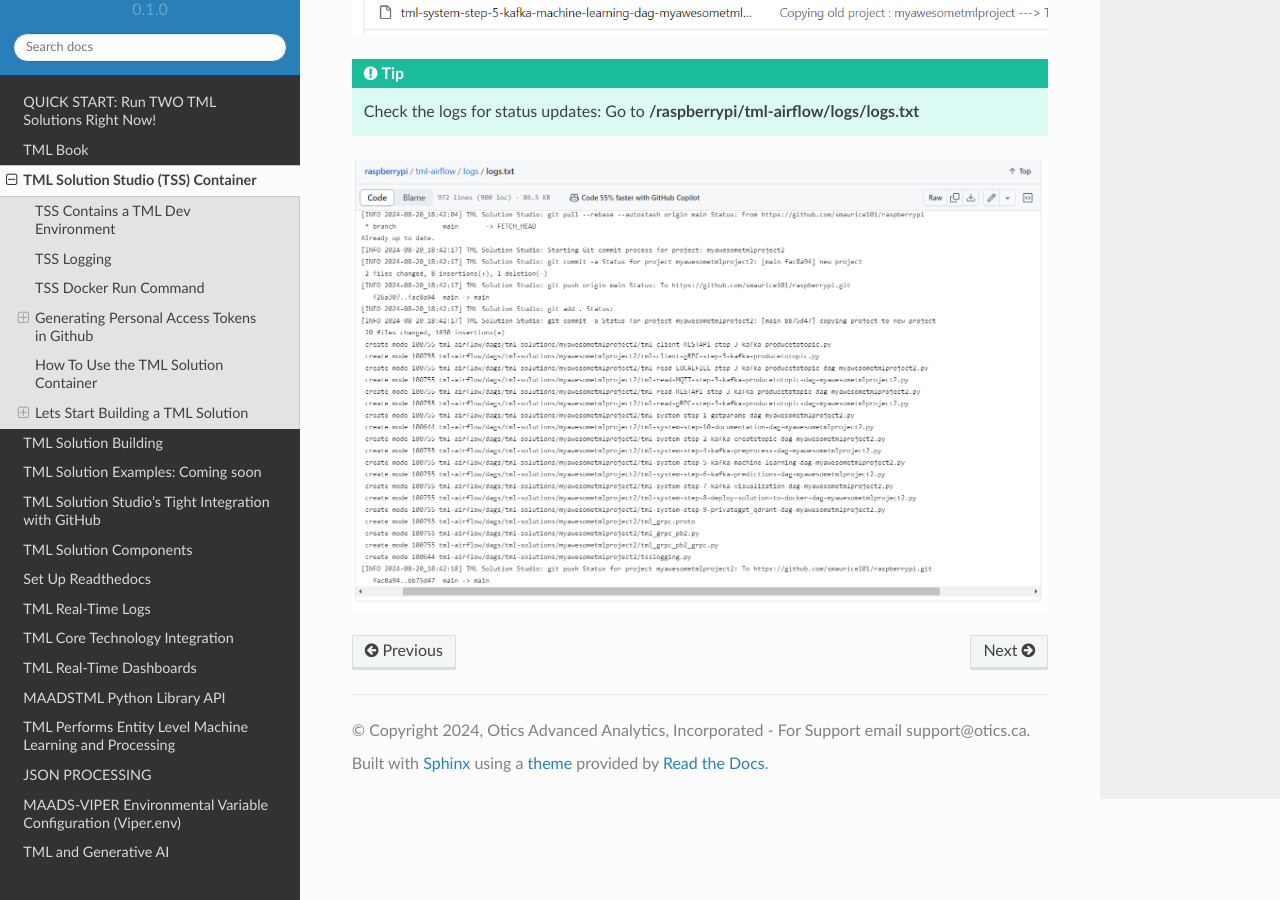
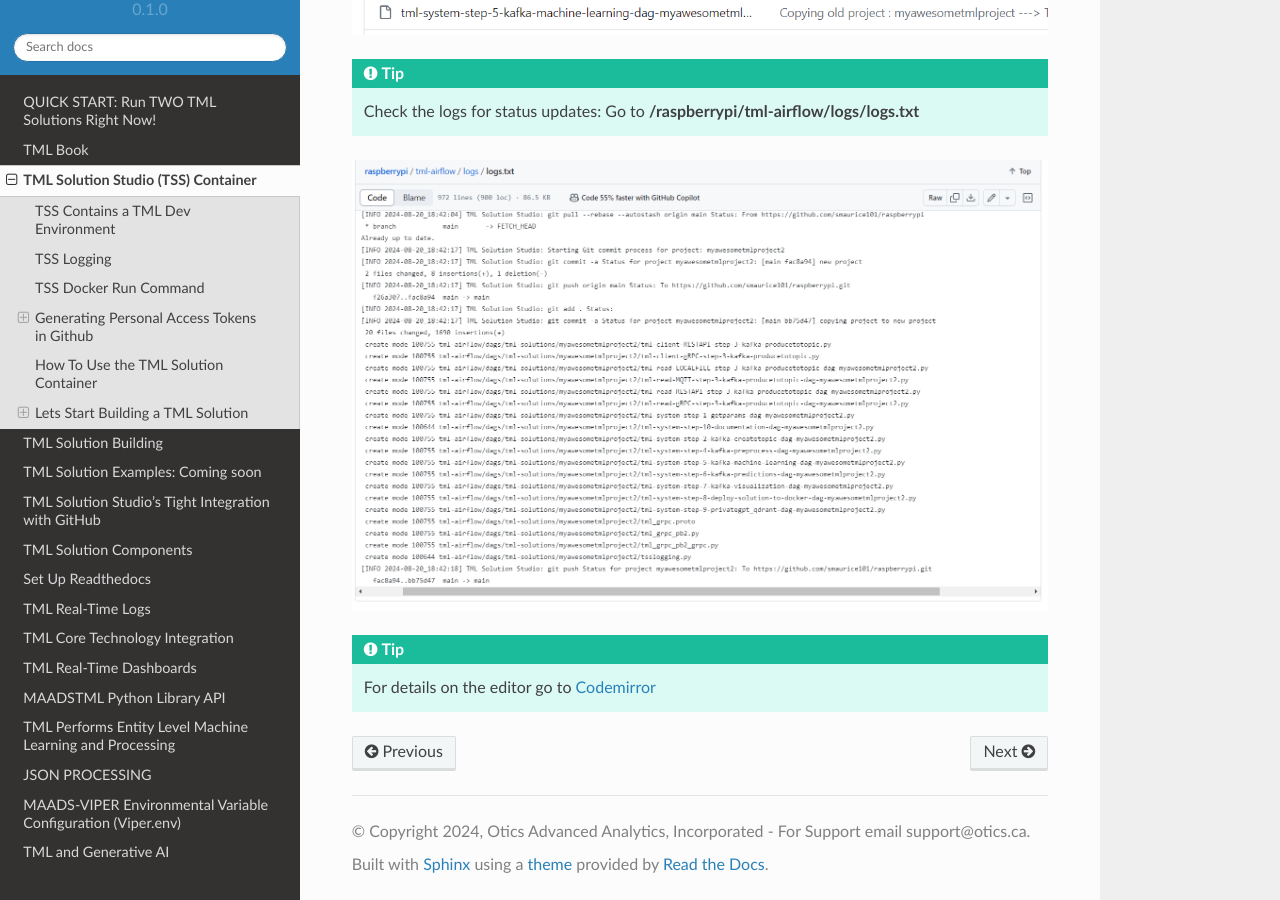
Before and after one commit to smaurice101/readthedocs, a Sphinx documentation site: the page built from docs/source/docker.rst, in a window 1280 px wide and 900 px high, scrolled down 11364 px. Built offline with Sphinx 7.4.7 and the Read the Docs theme 2.0.0, drawn with Linux system fonts in a browser that asks for light colours.

Commit message:
Update docker.rst

```diff
--- a/docs/source/docker.rst
+++ b/docs/source/docker.rst
@@ -276,3 +276,6 @@ Here are your new DAGs:
    Check the logs for status updates: Go to **/raspberrypi/tml-airflow/logs/logs.txt**
 
 .. figure:: sol10.png
+
+.. tip::
+   For details on the editor go to `Codemirror <https://codemirror.net/5/doc/manual.html#commands>`_
```
